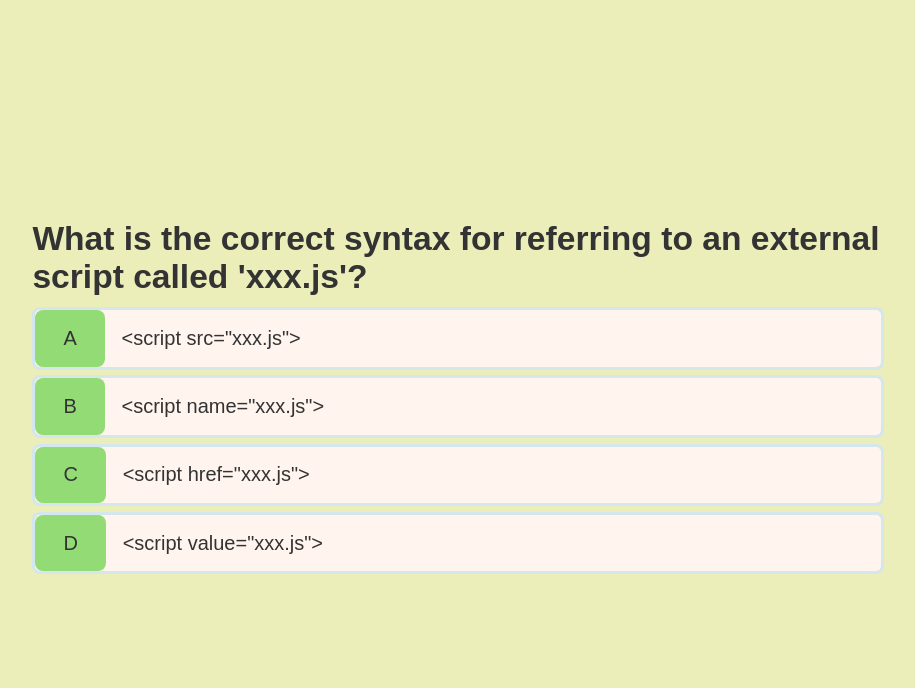
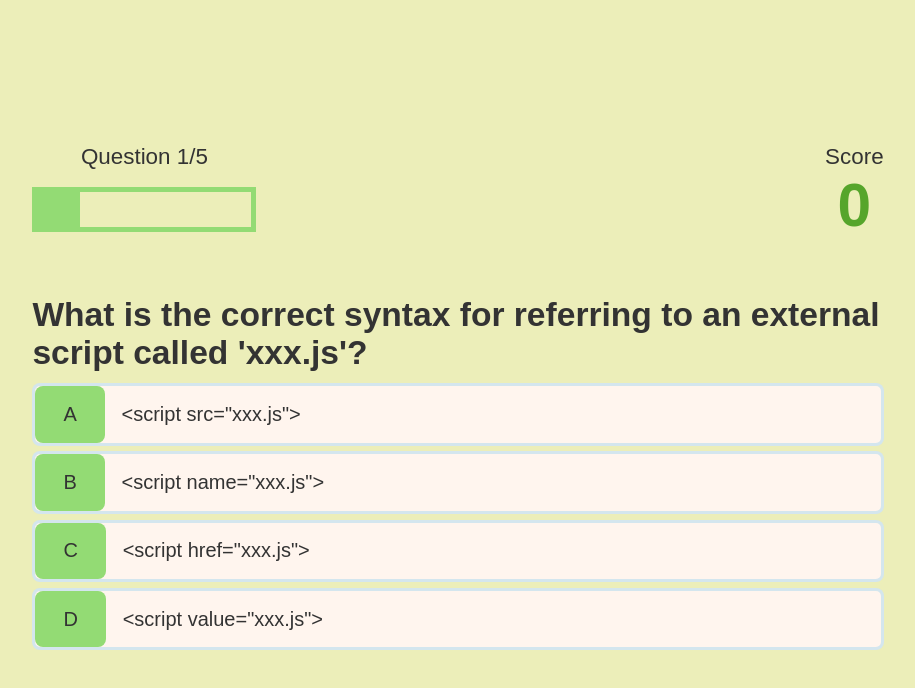
Before and after one commit to EunsooJung/Code-Quiz, a plain HTML site: page QuizGame.html in a window 1280 px wide. Shown: the whole page, without its empty margins (182-1097 px from the left). Drawn offline with Linux system fonts and the light colour scheme.

Commit message:
TraceQuestionAndScore.

```diff
--- a/Quiz-Game.js
+++ b/Quiz-Game.js
@@ -1,5 +1,8 @@
 const question = document.getElementById('question');
 const choices = Array.from(document.getElementsByClassName('choice-text'));
+const progressText = document.getElementById('progressText');
+const scoreEl = document.getElementById('score');
+const progressBarFull = document.getElementById('progressBarFull');
 
 let currentQuestion = {};
 let acceptingAnswers = false;
@@ -67,6 +70,12 @@ getNewQuestion = () => {
   }
 
   questionCounter++;
+  // progressText.innerText = questionCounter + '/' + MAX_QUESTIONS;
+  // Apply ES6
+  progressText.innerText = `Question ${questionCounter}/${MAX_QUESTIONS}`;
+
+  //Update the progress bar
+  progressBarFull.style.width = `${(questionCounter / MAX_QUESTIONS) * 100}%`;
 
   const questionIndex = Math.floor(Math.random() * availableQuesions.length);
   currentQuestion = availableQuesions[questionIndex];
@@ -78,7 +87,6 @@ getNewQuestion = () => {
   });
 
   availableQuesions.splice(questionIndex, 1);
-
   acceptingAnswers = true;
 };
 
@@ -92,6 +100,12 @@ choices.forEach(choice => {
 
     const classToApply =
       selectedAnswer == currentQuestion.answer ? 'correct' : 'incorrect';
+
+    // Bonus Score
+    if (classToApply === 'correct') {
+      incrementScore(CORRECT_BONUS);
+    }
+
     selectedChoice.parentElement.classList.add(classToApply);
 
     setTimeout(() => {
@@ -101,4 +115,10 @@ choices.forEach(choice => {
   });
 });
 
+// Increment score for collect answer
+incrementScore = num => {
+  score += num;
+  scoreEl.innerText = score;
+};
+
 startQuizGame();
--- a/QuizGame.html
+++ b/QuizGame.html
@@ -14,8 +14,30 @@
 <body>
   <div class="container">
     <div id="quiz-game" class="justify-center flex-column">
+
+      <div id="trace">
+
+        <div id="trace-item">
+          <p class="trace-prefix" id="progressText">
+            Question
+          </p>
+          <div id="progressBar">
+            <div id="progressBarFull"></div>
+          </div>
+        </div>
+
+        <div id="trace-item">
+          <p class="trace-prefix">
+            Score
+          </p>
+          <h1 class="trace-main-text" id="score">
+            0
+          </h1>
+        </div>
+
+      </div>
+
       <h2 id="question">Question to answer </h2>
-
       <div class="choice-container">
         <p class="choice-prefix">A</p>
         <p class="choice-text" data-number="1">Choise 1</p>
--- a/assets/css/quiz-game.css
+++ b/assets/css/quiz-game.css
@@ -33,3 +33,33 @@
 .incorrect {
   background-color: tomato;
 }
+
+/* trace */
+#trace {
+  display: flex;
+  justify-content: space-between;
+  /* justify-content: space-around; */
+  /* justify-content: space-evenly; */
+}
+
+.trace-prefix {
+  text-align: center;
+  font-size: 2rem;
+}
+
+.trace-main-text {
+  text-align: center;
+}
+
+#progressBar {
+  width: 20rem;
+  height: 4rem;
+  border: 0.5rem solid rgb(147, 219, 116);
+  margin-top: 1.5rem;
+}
+
+#progressBarFull {
+  height: 3.4rem;
+  background-color: rgb(147, 219, 116);
+  width: 0%;
+}
--- a/assets/css/quiz.css
+++ b/assets/css/quiz.css
@@ -21,7 +21,7 @@ h4 {
 /* Override */
 h1 {
   font-size: 5.4rem;
-  color: rgb(33, 139, 204);
+  color: #56a52b;
   margin-bottom: 5rem;
 }
 
```
